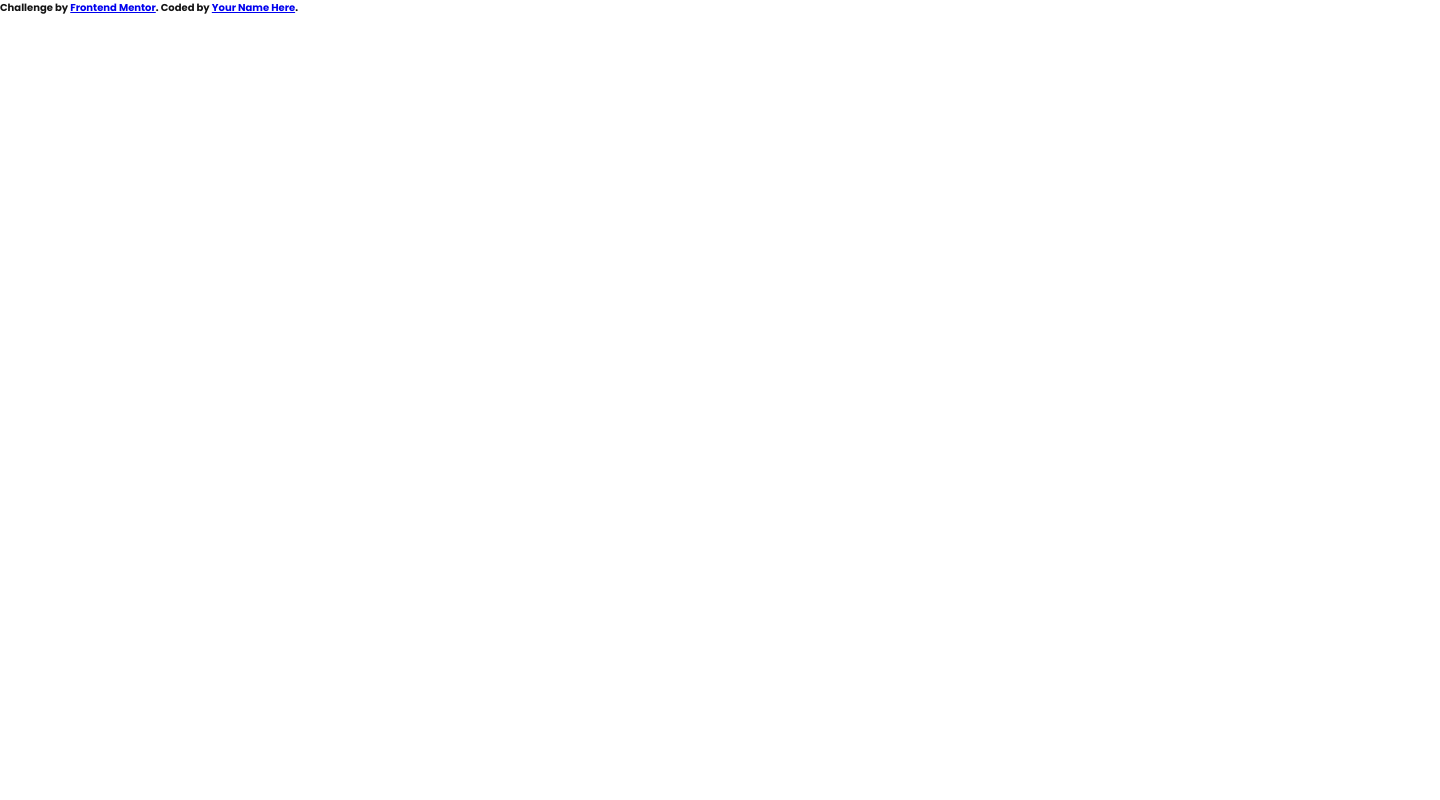
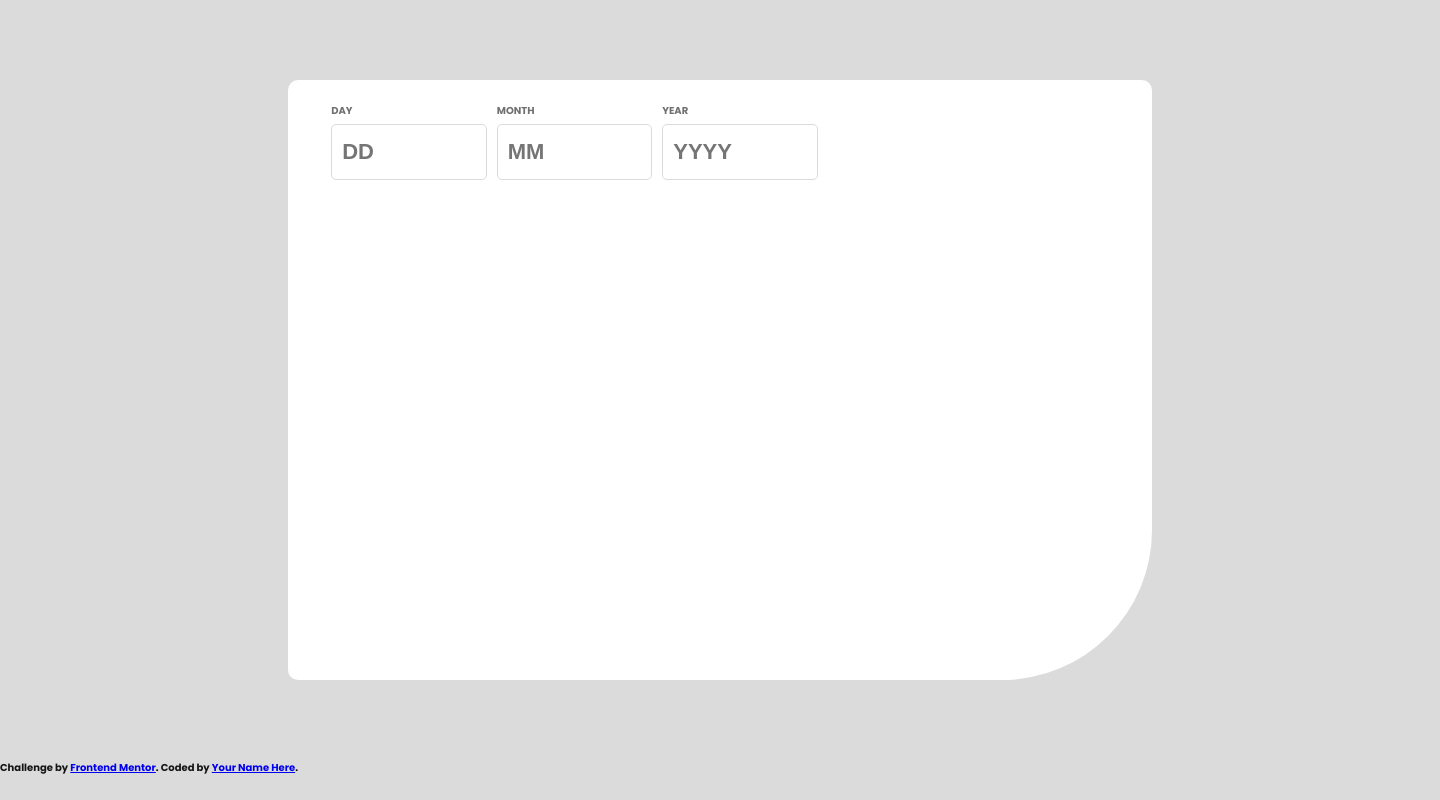
Before and after one commit to pkindalov/age-calculator-frontendmentor, a website: page index.html in a window 1280 px wide. Shown: the whole page, 1440 px wide, since content can reach past the window. Drawn offline with Linux system fonts and the light colour scheme.

Commit message:
Added new components - card and datepicker. Also added new _home.scss file for the home page styles and _utilities.scss for helper css functions. Changed the background. Added new variables in _variables.scss. Updated html structure in index.html and other small changes

```diff
--- a/index.html
+++ b/index.html
@@ -14,6 +14,32 @@
 </head>
 <body>
 
+<section class="age-calc-cont">
+    <div class="card">
+        <div class="datepicker">
+            <div class="datepicker__controls">
+                <label class="datepicker__label" for="day">DAY</label>
+                <input class="datepicker__input" type="text"
+                       name="day" id="day" placeholder="DD"/>
+            </div>
+            <div class="datepicker__controls">
+                <label class="datepicker__label" for="month">MONTH</label>
+                <input class="datepicker__input" onfocus="(this.type='month')"
+                       onblur="(this.type='text')" type="text"
+                       name="month" id="month"
+                       placeholder="MM"/>
+            </div>
+            <div class="datepicker__controls">
+                <label class="datepicker__label" for="year">YEAR</label>
+                <input class="datepicker__input" onfocus="(this.value=new Date().getFullYear())"
+                       type="number"
+                       min="1900" max="2100" step="1"
+                       value="YYYY" name="year"
+                       id="year" placeholder="YYYY"/>
+            </div>
+        </div>
+    </div>
+</section>
 
 <div class="attribution">
     Challenge by <a href="https://www.frontendmentor.io?ref=challenge" target="_blank">Frontend
--- a/sass/abstracts/_variables.scss
+++ b/sass/abstracts/_variables.scss
@@ -18,3 +18,7 @@ $font-name-default: "Poppins";
 $normal-font-size: 400;
 $medium-font-size: 700;
 $bigger-font-size: 800;
+
+//LAYOUT
+$layout-desktop: 144rem;
+$layout-mobile: 37.5rem;
--- a/sass/base/_base.scss
+++ b/sass/base/_base.scss
@@ -13,4 +13,5 @@ html {
 
 body {
   box-sizing: border-box;
+  background-color: $gray-light;
 }
--- /dev/null
+++ b/sass/base/_utilities.scss
@@ -0,0 +1,11 @@
+.u-margin-top-small {
+  margin-top: 3rem;
+}
+
+.u-margin-top-medium {
+  margin-top: 6rem;
+}
+
+.u-padding-top-small {
+  padding-top: 5rem;
+}
--- /dev/null
+++ b/sass/components/_card.scss
@@ -0,0 +1,11 @@
+.card {
+  //width: 70%;
+  display: flex;
+  flex-direction: column;
+  max-width: 60%;
+  height: 60rem;
+  background-color: $white;
+  margin: 8rem auto;
+  border-radius: 1rem;
+  border-bottom-right-radius: 15rem;
+}
--- /dev/null
+++ b/sass/components/_datepicker.scss
@@ -0,0 +1,43 @@
+.datepicker {
+  display: flex;
+  flex-direction: row;
+  color: $gray-smokey;
+  //background-color: greenyellow;
+  width: 90%;
+  height: 11rem;
+  align-self: center;
+  gap: 1rem;
+
+  &__controls {
+    //border: 1px solid red;
+    display: flex;
+    flex-direction: column;
+    text-align: left;
+    width: 20%;
+    margin-top: 2.3rem;
+    //margin-top: 0.5rem;
+    height: 70%;
+  }
+
+  &__label {
+    padding-bottom: 0.5rem;
+  }
+
+  &__input {
+    height: 80%;
+    border: 1px solid $gray-light;
+    border-radius: 0.5rem;
+    font-size: 2.2rem;
+    font-weight: 800;
+    color: $black-off;
+    padding-left: 1rem;
+    caret-color: $purple;
+    caret-shape: block;
+
+    //&::placeholder {}
+
+    &:focus {
+      outline: .1rem solid $purple;
+    }
+  }
+}
--- a/sass/main.scss
+++ b/sass/main.scss
@@ -1,3 +1,7 @@
 @import "abstracts/variables";
 @import "base/base";
+@import "components/card";
+@import "components/datepicker";
 @import "base/typography";
+@import "pages/home";
+@import "base/utilities";
--- /dev/null
+++ b/sass/pages/_home.scss
@@ -0,0 +1,8 @@
+.age-calc-cont {
+  text-align: center;
+  margin: 0 auto;
+  width: $layout-desktop;
+  //height: 70rem;
+  //background-color: brown;
+  overflow: hidden;
+}
```
Also changed, not shown: css/style.css.
